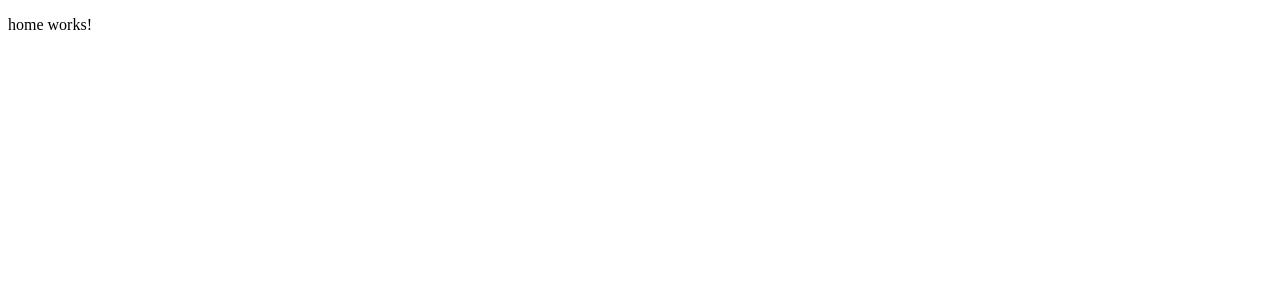
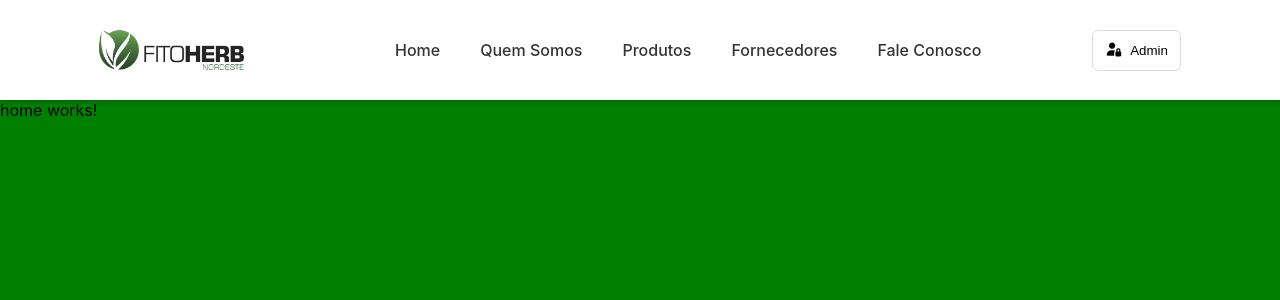
Before and after one commit to D4NL18/fitoherb-frontend-v2, an Angular app: page / in a window 1280 px wide. Shown: the top 300 px of the page. Built offline with nearby package versions, Linux system fonts and the light colour scheme.

Commit message:
feat: nav bar

```diff
--- a/angular.json
+++ b/angular.json
@@ -32,7 +32,8 @@
               }
             ],
             "styles": [
-              "src/styles.scss"
+              "src/styles.scss",
+              "node_modules/@fortawesome/fontawesome-free/css/all.min.css"
             ],
             "scripts": []
           },
--- a/package.json
+++ b/package.json
@@ -18,6 +18,7 @@
     "@angular/platform-browser": "^18.2.0",
     "@angular/platform-browser-dynamic": "^18.2.0",
     "@angular/router": "^18.2.0",
+    "@fortawesome/fontawesome-free": "^7.2.0",
     "rxjs": "~7.8.0",
     "tslib": "^2.3.0",
     "zone.js": "~0.14.10"
--- a/src/app/app.component.html
+++ b/src/app/app.component.html
@@ -1 +1,5 @@
-<router-outlet />
+<app-nav></app-nav>
+
+<main class="main-content">
+  <router-outlet></router-outlet>
+</main>
--- a/src/app/app.component.ts
+++ b/src/app/app.component.ts
@@ -1,10 +1,11 @@
 import { Component } from '@angular/core';
 import { RouterOutlet } from '@angular/router';
+import { NavComponent } from './shared/nav/nav.component';
 
 @Component({
   selector: 'app-root',
   standalone: true,
-  imports: [RouterOutlet],
+  imports: [RouterOutlet, NavComponent],
   templateUrl: './app.component.html',
 })
 export class AppComponent {
--- a/src/app/shared/nav/nav.component.html
+++ b/src/app/shared/nav/nav.component.html
@@ -1 +1,21 @@
-<p>nav works!</p>
+<nav>
+  <img
+    src="/assets/images/fitoherb-logo.png"
+    alt="Logo da Fitoherb"
+    class="logo"
+    aria-label="Logo da Fitoherb"
+    draggable="false"
+    routerLink="/"
+  />
+  <ul>
+    <li><a href="/" draggable="false">Home</a></li>
+    <li><a href="/quem-somos" draggable="false">Quem Somos</a></li>
+    <li><a href="/produtos" draggable="false">Produtos</a></li>
+    <li><a href="/fornecedores" draggable="false">Fornecedores</a></li>
+    <li><a href="/fale-conosco" draggable="false">Fale Conosco</a></li>
+  </ul>
+  <button routerLink="/admin">
+    <i class="fa-solid fa-user-lock"></i>
+    <p>Admin</p>
+  </button>
+</nav>
--- a/src/app/shared/nav/nav.component.scss
+++ b/src/app/shared/nav/nav.component.scss
@@ -0,0 +1,61 @@
+@use '../../../styles.scss';
+
+nav {
+  display: flex;
+  align-items: center;
+  justify-content: space-evenly;
+  background-color: #FFF;
+  position: fixed;
+  width: 100%;
+  height: 100px;
+  box-shadow: 2px 2px 5px rgba(0, 0, 0, 0.2);
+  user-select: none;
+
+  img {
+    height: 40px;
+    cursor: pointer;
+  }
+
+  ul {
+    list-style: none;
+    gap: 1rem;
+    display: flex;
+    align-items: center;
+
+    li {
+      padding: 0.75rem;
+      border-radius: 0.25rem;
+      transition: 0.25s ease-in-out;
+      a {
+        text-decoration: none;
+        color: #333;
+        font-weight: 500;
+      }
+      &:hover {
+          background-color: #e8f2e6;
+          transform: scale(1.05);
+        }
+    }
+  }
+
+  button {
+    display: flex;
+    align-items: center;
+    gap: 0.5rem;
+    border: 0;
+    background-color: transparent;
+    cursor: pointer;
+    border: 1px solid rgb(218, 218, 218);
+    border-radius: 0.375rem;
+    padding: 0.75rem;
+
+     p {
+      margin: 0;
+     }
+
+     &:hover {
+      background-color: styles.$primary-color;
+      color: white;
+     }
+  }
+}
--- a/src/app/shared/nav/nav.component.ts
+++ b/src/app/shared/nav/nav.component.ts
@@ -1,9 +1,10 @@
 import { Component } from '@angular/core';
+import { RouterLink } from '@angular/router';
 
 @Component({
   selector: 'app-nav',
   standalone: true,
-  imports: [],
+  imports: [RouterLink],
   templateUrl: './nav.component.html',
   styleUrl: './nav.component.scss'
 })
--- a/src/app/views/home/home.component.scss
+++ b/src/app/views/home/home.component.scss
@@ -0,0 +1,5 @@
+:host {
+  display: block;
+  background-color: green;
+  height: 100vh;
+}
--- /dev/null
+++ b/src/colors.scss
@@ -0,0 +1 @@
+$primary-color: #38582f;
--- a/src/styles.scss
+++ b/src/styles.scss
@@ -1 +1,17 @@
-/* You can add global styles to this file, and also import other style files */
+@forward 'colors';
+
+body {
+  margin: 0;
+  font-family: -apple-system, BlinkMacSystemFont, 'Segoe UI', Roboto, Helvetica, Arial, sans-serif;
+  background-color: #f5f5f5;
+}
+
+p {
+  margin: 0;
+}
+
+.main-content {
+  padding-top: 100px;
+
+  min-height: calc(100vh - 100px);
+}
```
Also changed, not shown: public/assets/images/fitoherb-logo.png (added), 1 other file (tests, documents, lock files or other folders).
